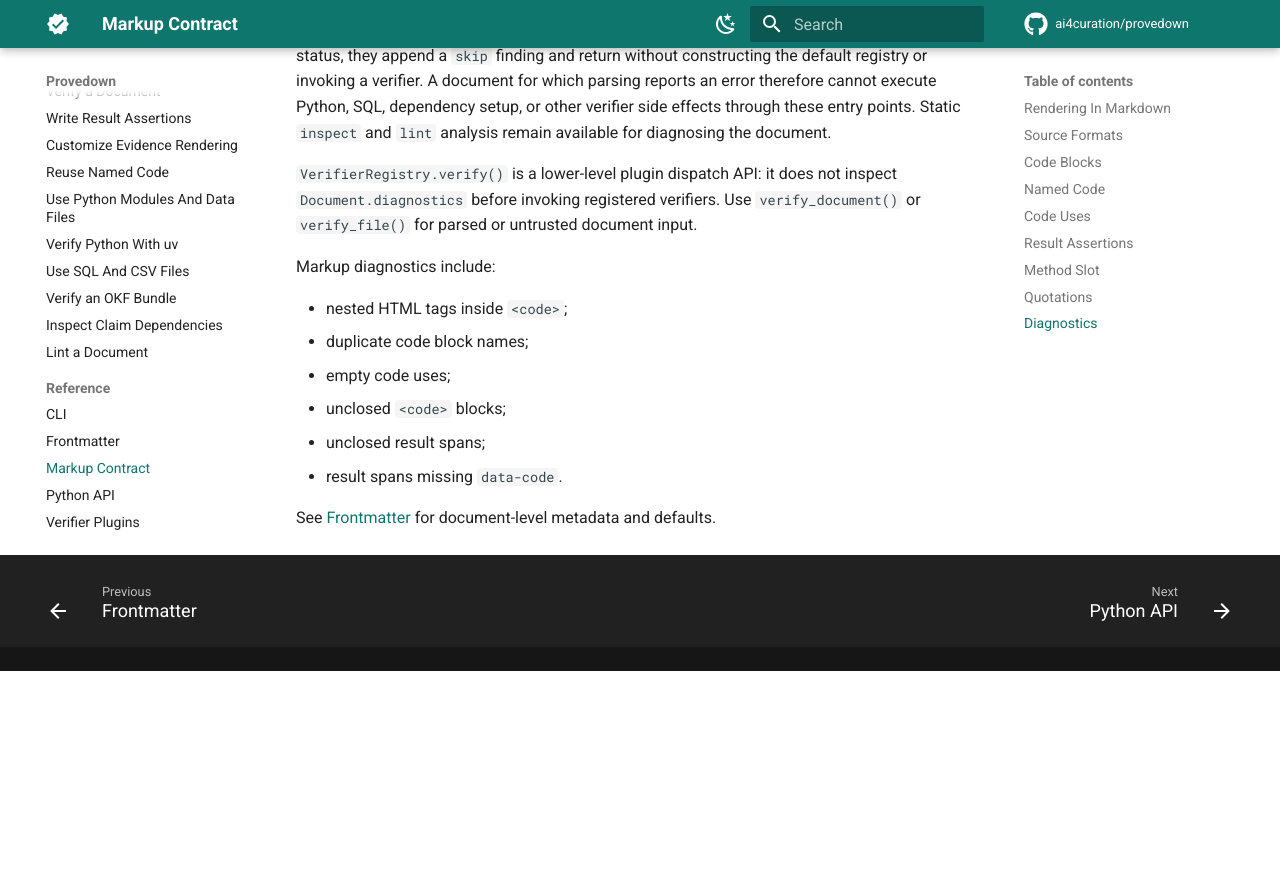
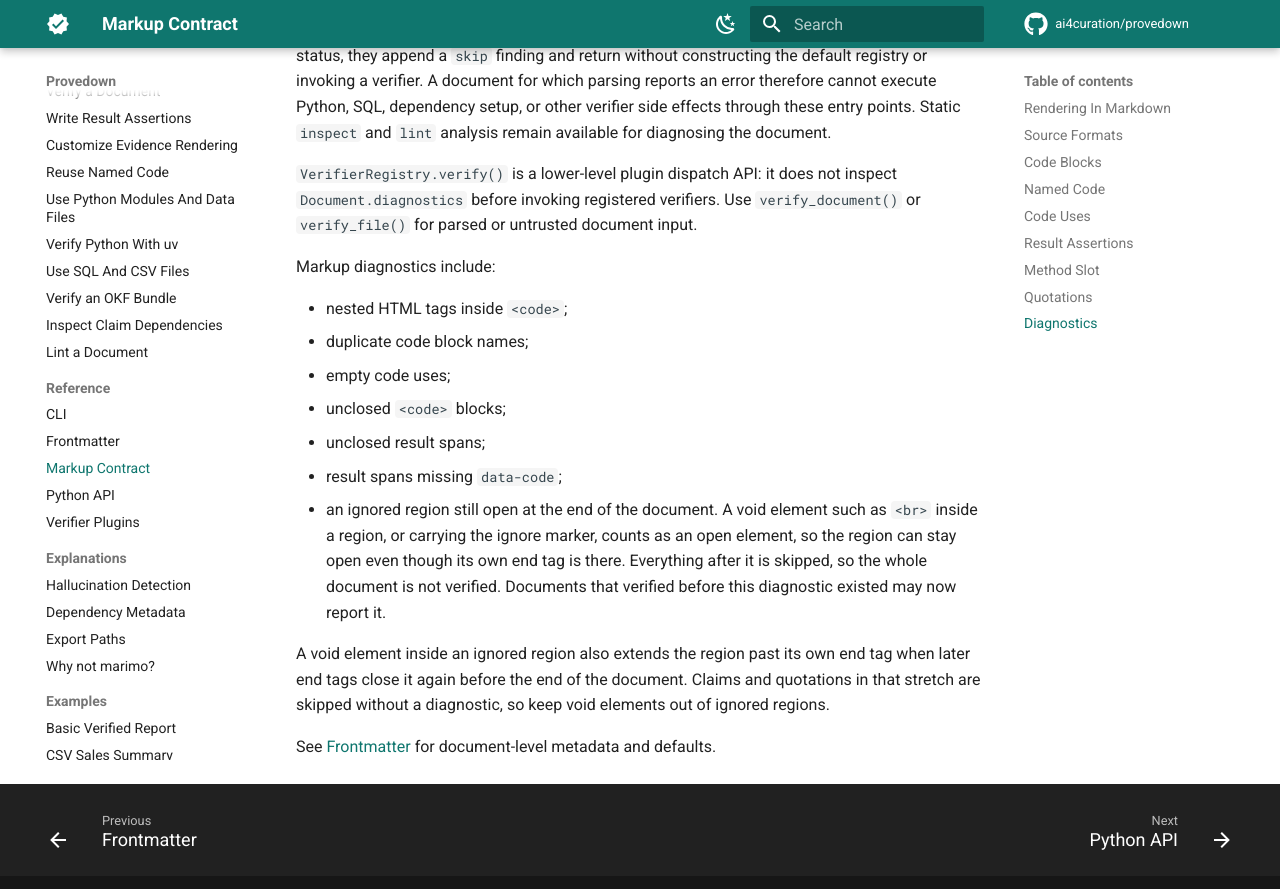
Before and after one commit to ai4curation/provedown, an MkDocs documentation site: the page built from docs/reference/markup.md, in a window 1280 px wide and 900 px high, scrolled down 5951 px. Shown: the top 889 px of the window. Built offline with MkDocs 1.6.1 and Material for MkDocs 9.7.7, drawn with Linux system fonts in a browser that asks for light colours; comment, search, counter and statistics services are not loaded; before the commit the page ends 6622 px from its top, so only the background shows below that.

Commit message:
Break quoted words at every void element in an ignored region
Eleventh round of review fixes for cited quotations:

- A self-closing <br/> inside an ignored region, or one carrying the
  ignore marker itself, now separates the quoted words around it, as
  <br> already did. Before, "not<br/>yet" was quoted as "notyet".
- The unclosed-ignored-region diagnostic names the likely cause, a void
  element such as <br> counted as an open element, and the markup
  reference lists it with its backward-compatibility effect.
- The markup reference also says that a void element in an ignored
  region extends it past its end tag when later end tags close it
  again, and that claims in that stretch are skipped without a
  diagnostic; fixing the void-element handling itself is left to a
  separate change.

Co-Authored-By: Claude Opus 5.5 <noreply@anthropic.com>
Claude-Session: https://claude.ai/code/session_01UMrk1o2dPRDsVFZsQKFRpm

```diff
--- a/docs/reference/markup.md
+++ b/docs/reference/markup.md
@@ -235,17 +235,17 @@ quotation marks.
 The quoted text is collected with HTML entities decoded and whitespace,
 including line wraps, collapsed to single spaces. Markup inside a quote, such as
 a nested `<q>`, is part of the quoted text, and paragraph or `<br>` boundaries
-separate words, in quotes and in citation text. Inside a `<code>` element,
-a start or self-closing tag is a parser diagnostic that blocks verification, as
+separate words, in quotes and in citation text. Inside a `<code>` element, a
+start or self-closing tag is a parser diagnostic that blocks verification, as
 anywhere else. An end tag, comment, declaration or processing instruction is
-kept in the code exactly as written, so it never closes markup outside the
-code; the verifier then runs it as part of the code, where it must be valid. An ignore marker has no effect inside `<code>`. An ignored region inside
-a quote or citation keeps its visible text there: the marker keeps markup out of
-the executable contract, not words out of a quotation. Even a `</cite>` or
-`</figure>`
-end tag inside an open quote is treated as quoted text, so a stray end tag never
-cuts a quote short. Markdown inside a quote is not rendered first, so avoid
-Markdown emphasis there.
+kept in the code exactly as written, so it never closes markup outside the code;
+the verifier then runs it as part of the code, where it must be valid. An ignore
+marker has no effect inside `<code>`. An ignored region inside a quote or
+citation keeps its visible text there: the marker keeps markup out of the
+executable contract, not words out of a quotation. Even a `</cite>` or
+`</figure>` end tag inside an open quote is treated as quoted text, so a stray
+end tag never cuts a quote short. Markdown inside a quote is not rendered first,
+so avoid Markdown emphasis there.
 
 Quotation markup never changes what is executable. A `<code>` element or a
 result span runs wherever it appears, including inside a quote or citation, and
@@ -298,6 +298,16 @@ Markup diagnostics include:
 - empty code uses;
 - unclosed `<code>` blocks;
 - unclosed result spans;
-- result spans missing `data-code`.
+- result spans missing `data-code`;
+- an ignored region still open at the end of the document. A void element such
+  as `<br>` inside a region, or carrying the ignore marker, counts as an open
+  element, so the region can stay open even though its own end tag is there.
+  Everything after it is skipped, so the whole document is not verified.
+  Documents that verified before this diagnostic existed may now report it.
+
+A void element inside an ignored region also extends the region past its own
+end tag when later end tags close it again before the end of the document.
+Claims and quotations in that stretch are skipped without a diagnostic, so
+keep void elements out of ignored regions.
 
 See [Frontmatter](frontmatter.md) for document-level metadata and defaults.
```
Also changed, not shown: 3 other files.
